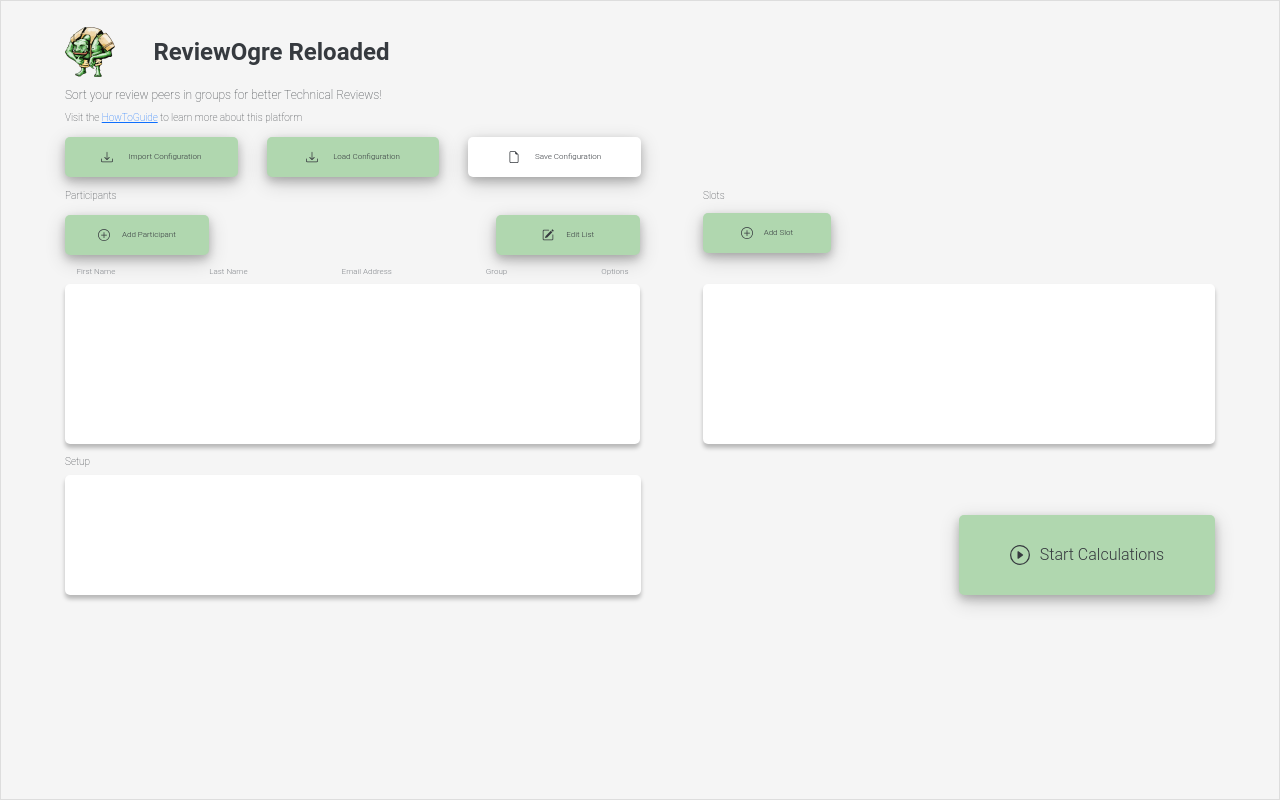
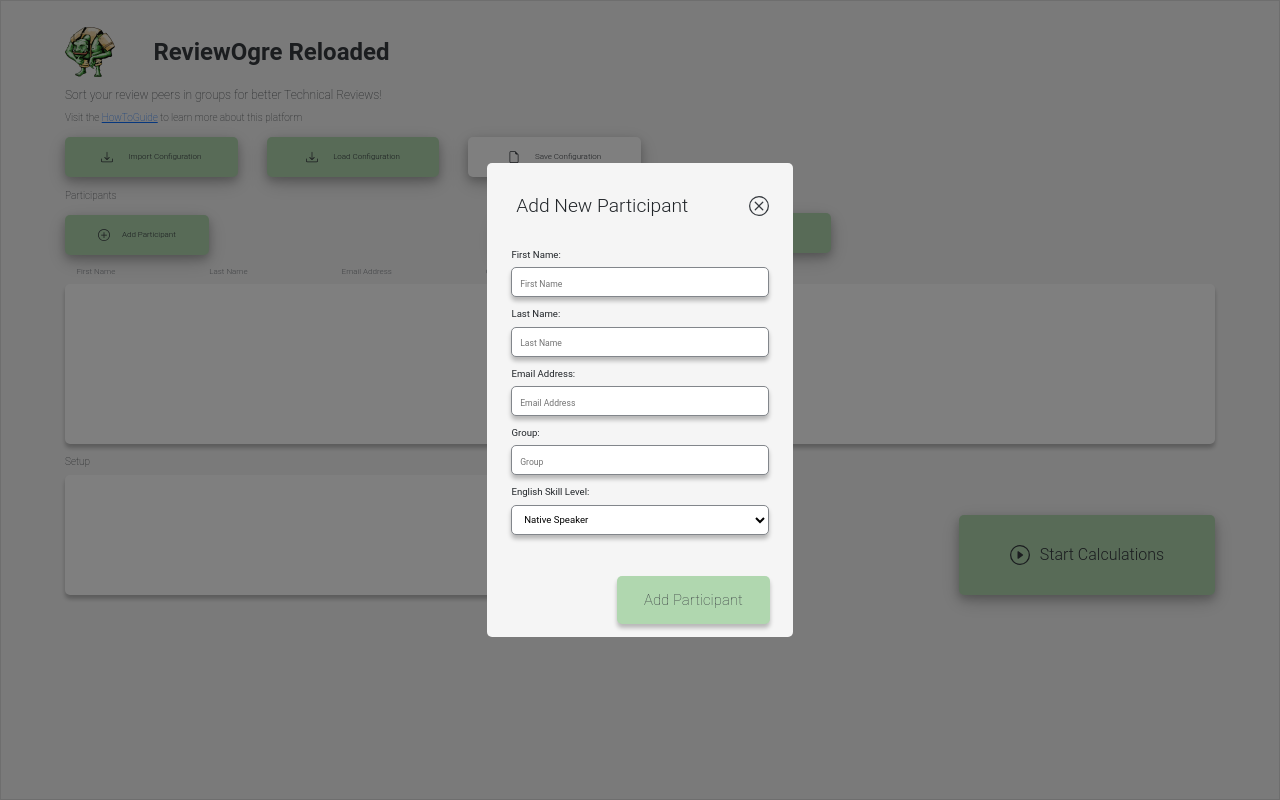
Before and after one commit to RichardWuensch/ReviewOgre, a React (Create React App) app: page / in a window 1280 px wide. Both pictures are taken after a click on the button "Add Participant". Built offline with nearby package versions, Linux system fonts and the light colour scheme.

Commit message:
Frontend Add Participant

```diff
--- a/src/components/modals/SlotModal.css
+++ b/src/components/modals/SlotModal.css
@@ -55,7 +55,6 @@
     justify-content: space-between;
     align-items: center;
 }
-
 .input-time-container{
     width: 80px;
     height: 30px;
--- /dev/null
+++ b/src/components/modals/addParticipantModal.css
@@ -0,0 +1,107 @@
+.span-style{
+    font-family: 'Roboto', sans-serif;
+    font-weight: 100;
+    color: #82868B;
+}
+.modal-container{
+    background-color: #f5f5f5;
+    margin: -20px;
+    border-radius: 5px;
+    padding:5%;
+    font-family: 'Roboto', sans-serif;
+    font-style: normal;
+    font-size: 60%;
+    max-height: 90vh;
+    overflow-y: auto;
+}
+.modal-header{
+    font-family: 'Roboto', sans-serif;
+    font-style: normal;
+    font-weight: 300;
+    font-size: 2em;
+    border-color: #C1C1C1;
+}
+.modal-header-container{
+    display: flex;
+    justify-content: space-between;
+    align-items: center;
+    padding-right: 4%;
+}
+.modal-header-icon{
+    width: 10%;
+    height: 10%;
+    color: #82868B;
+}
+
+
+.attributes-container{
+    padding: 4%;
+    justify-content: space-between;
+    align-items: center;
+}
+.input-attributes-container{
+     display: block;
+     width:100%;
+     height: 30px;
+     padding-left: 3%;
+     background: #FFFFFF;
+     border: 1px solid #82868B;
+     border-radius: 5px;
+     font-size: 1.5em;
+     box-shadow: 0 4px 4px rgba(0, 0, 0, 0.25);
+     margin-bottom: 10px;
+     margin-top: 5px;
+ }
+.input-attributes-container::placeholder{
+    font-family: 'Roboto', sans-serif;
+    font-style: normal;
+    font-size: 60%;
+    max-height: 90vh;
+    overflow-y: auto;
+ }
+.dropdown-attributes-container{
+     display: block;
+     width:100%;
+     height: 30px;
+     padding-left: 3%;
+     background: #FFFFFF;
+     border: 1px solid #82868B;
+     border-radius: 5px;
+     font-size: 1.5em;
+     box-shadow: 0 4px 4px rgba(0, 0, 0, 0.25);
+     margin-bottom: 10px;
+     margin-top: 5px;
+     font-family: 'Roboto', sans-serif;
+     font-style: normal;
+     font-size: 100%;
+     max-height: 100vh;
+     overflow-y: auto;
+ }
+
+.footer{
+    display: flex;
+    justify-content: flex;
+    align-items: center;
+}
+.add-participant-button{
+    display: flex;
+    align-items: center;
+    justify-content: center-end;
+    margin-top: 20px;
+    padding-left: 10%;
+    padding-right: 10%;
+    width: auto;
+    height: 6vh;
+    background: #B0D7AF;
+    border-radius: 5px;
+    border-style: none;
+    box-shadow: 0 4px 4px rgba(0, 0, 0, 0.25);
+}
+.add-participant-text{
+    font-family: 'Roboto', sans-serif;
+    font-style: normal;
+    font-weight: 100;
+    font-size: 15px;
+    line-height: 14px;
+    color: #363A3F;
+}
--- /dev/null
+++ b/src/components/modals/addParticipantModal.js
@@ -0,0 +1,75 @@
+import Modal from 'react-bootstrap/Modal';
+import PropTypes from 'prop-types';
+import './addParticipantModal.css';
+import exit from '../../assets/media/x-circle.svg';
+import React, { useState } from 'react';
+
+function ParticipantModal (props) {
+  const [showModal, setShowModal] = useState(true);
+  const [firstName, setFirstName] = useState('');
+  const [lastName, setLastName] = useState('');
+  const [emailAddress, setEmailAddress] = useState('');
+  const [group, setGroup] = useState('');
+  const [englishSkillLevel, setEnglishSkillLevel] = useState('Native Speaker');
+
+  const handleClose = () => {
+    setShowModal(false);
+    setFirstName('');
+    setLastName('');
+    setEmailAddress('');
+    setGroup('');
+    setEnglishSkillLevel('Native Speaker');
+  };
+
+  return (
+        <Modal
+            onExit={handleClose}
+            show={showModal}
+            {...props}
+            size="sm"
+            aria-labelledby="contained-modal-title-vcenter"
+            centered
+        >
+            <Modal.Body>
+                <div className={'modal-container'}>
+                    <div className={'modal-header-container'}>
+                        <span className={'modal-header border-0'}>Add New Participant</span>
+                        <img src={exit} alt={'exitParticipantModal'} className={'modal-header-icon'} style={{ color: '#82868B', height: 20, width: 20 }} onClick={props.onHide}/>
+                    </div>
+                    <div className={'attributes-container'}>
+                        <span>First Name:</span>
+                        <input className={'input-attributes-container'} type={'text'} value={firstName} placeholder="First Name" onChange={(e) => setFirstName(e.target.value)} />
+                        <span>Last Name:</span>
+                        <input className={'input-attributes-container'} type={'text'} value={lastName} placeholder="Last Name" onChange={(e) => setLastName(e.target.value)} />
+                        <span>Email Address:</span>
+                        <input className={'input-attributes-container'} type={'text'} value={emailAddress} placeholder="Email Address" onChange={(e) => setEmailAddress(e.target.value)} />
+                        <span>Group:</span>
+                        <input className={'input-attributes-container'} type={'text'} value={group} placeholder="Group" onChange={(e) => setGroup(e.target.value)} />
+                        <span>English Skill Level:</span>
+                        <form action="#">
+                            <select className={'dropdown-attributes-container'} value={englishSkillLevel} onChange={(e) => setEnglishSkillLevel(e.target.value)}>
+                                <option className={'dropdown-attributes-container-text'} value="A1">A1</option>
+                                <option className={'dropdown-attributes-container-text'} value="A2">A2</option>
+                                <option className={'dropdown-attributes-container-text'} value="B1">B1</option>
+                                <option className={'dropdown-attributes-container-text'} value="B2">B2</option>
+                                <option className={'dropdown-attributes-container-text'} value="C1">C1</option>
+                                <option className={'dropdown-attributes-container-text'} value="C2">C2</option>
+                                <option className={'dropdown-attributes-container-text'} value="Native Speaker">Native Speaker</option>
+                            </select>
+                        </form>
+                    </div>
+                    <div className={'footer'}>
+                        <button className={'add-participant-button'}>
+                            <span className={'add-participant-text'}>Add Participant</span>
+                        </button>
+                    </div>
+                </div>
+            </Modal.Body>
+        </Modal>
+  );
+}
+ParticipantModal.propTypes = {
+  eventKey: PropTypes.string.isRequired,
+  onHide: PropTypes.string
+};
+export default ParticipantModal;
--- a/src/components/window/MainPage.js
+++ b/src/components/window/MainPage.js
@@ -4,6 +4,7 @@ import './participants_window.css';
 import './setup_window.css';
 import './slotsWindow.css';
 import SlotModal from '../modals/addSlotRoomModal';
+import ParticipantModal from '../modals/addParticipantModal';
 import logo from '../../assets/media/favicon_ogre.png';
 import download from '../../assets/media/download.svg';
 import file from '../../assets/media/file-earmark.svg';
@@ -16,7 +17,8 @@ import start from '../../assets/media/play-circle.svg';
 import Test from '../../algorithm/test/Test';
 
 function MainPage () {
-  const [modalShow, setModalShow] = React.useState(false);
+  const [modalShowSlot, setModalShowSlot] = React.useState(false);
+  const [modalShowParticipant, setModalShowParticipant] = React.useState(false);
   return (
         <div className={'main-page'}>
             <div className={'title-box'}>
@@ -44,7 +46,7 @@ function MainPage () {
                 <div className={'participantWindow'}>
                     <span className={'title-subheadline'} style={{ fontSize: 10 }}>Participants</span>
                     <div className={'participant-button-container'}>
-                        <button className={'button-container-green-participants'}>
+                        <button className={'button-container-green-participants'} onClick={() => setModalShowParticipant(true)}>
                             <img src={add} alt={'addParticipantIcon'} height={12} width={12}/>
                             <span className={'button-text'}>Add Participant</span>
                         </button>
@@ -68,7 +70,7 @@ function MainPage () {
                 <div className={'slotsWindow'}>
                     <span className={'title-subheadline'} style={{ fontSize: 10 }}>Slots</span>
                     <div className={'slots-button-container'}>
-                        <button className={'button-container-green-slots'} onClick={() => setModalShow(true)}>
+                        <button className={'button-container-green-slots'} onClick={() => setModalShowSlot(true)}>
                             <img src={add} alt={'addSlotIcon'} height={12} width={12}/>
                             <span className={'button-text'}>Add Slot</span>
                         </button>
@@ -86,8 +88,11 @@ function MainPage () {
                 </div>
                 {/* end */}
                     <SlotModal
-                        show={modalShow}
-                        onHide={() => setModalShow(false)}/>
+                        show={modalShowSlot}
+                        onHide={() => setModalShowSlot(false)}/>
+                    <ParticipantModal
+                        show={modalShowParticipant}
+                        onHide={() => setModalShowParticipant(false)}/>
                 <button className={'button-start'} onClick={runAlgorithm}>
                     <img src={start} alt={'startCalculationsIcon'} height={20} width={20} />
                     <span className={'button-start-text'}>Start Calculations</span>
```
